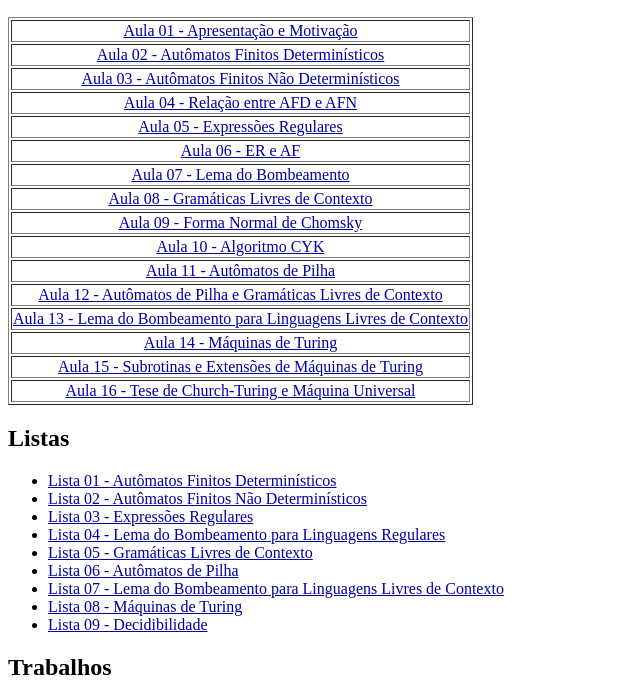
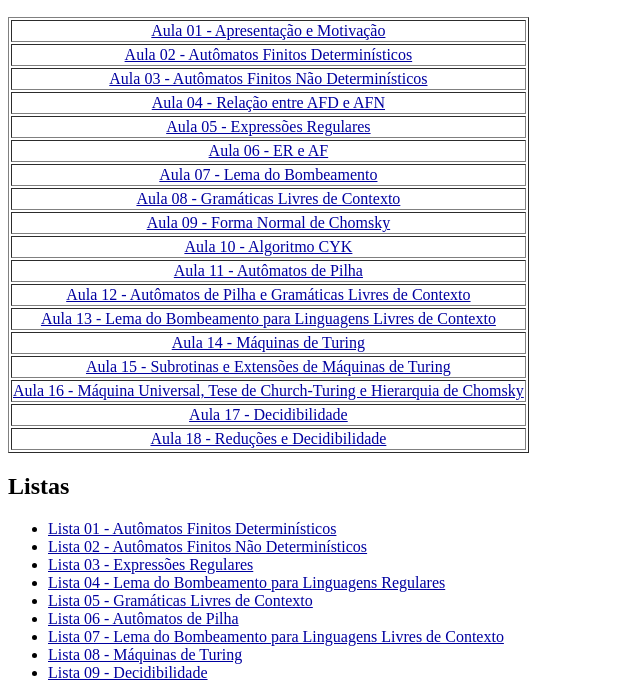
Before and after one commit to thiagoalvesifce/thiagoalvesifce.github.io, a plain HTML site: page disciplinas/2016-2/tcomp/tcomp.html in a window 1280 px wide. Shown: the part 96-794 px from the top of the page, without its empty margins (0-640 px from the left). Drawn offline with Linux system fonts and the light colour scheme.

Commit message:
aulas res lcomp e decidibilidade tcomp

```diff
--- a/disciplinas/2016-2/tcomp/tcomp.html
+++ b/disciplinas/2016-2/tcomp/tcomp.html
@@ -20,7 +20,9 @@
 <tr><td align="center"><a href="https://thiagoalvesifce.github.io/disciplinas/2016-2/tcomp/aulas/Aula 13 - Lema do Bombeamento para Linguagens Livres de Contexto.pdf" target="_blank">Aula 13 - Lema do Bombeamento para Linguagens Livres de Contexto</a></td></tr>
 <tr><td align="center"><a href="https://thiagoalvesifce.github.io/disciplinas/2016-2/tcomp/aulas/Aula 14 - Máquinas de Turing.pdf" target="_blank">Aula 14 - Máquinas de Turing</a></td></tr>
 <tr><td align="center"><a href="https://thiagoalvesifce.github.io/disciplinas/2016-2/tcomp/aulas/Aula 15 - Subrotinas e Extensões de Máquinas de Turing.pdf" target="_blank">Aula 15 - Subrotinas e Extensões de Máquinas de Turing</a></td></tr>
-<tr><td align="center"><a href="https://thiagoalvesifce.github.io/disciplinas/2016-2/tcomp/aulas/Aula 16 - Tese de Church-Turing e Máquina Universal.pdf" target="_blank">Aula 16 - Tese de Church-Turing e Máquina Universal</a></td></tr>
+<tr><td align="center"><a href="https://thiagoalvesifce.github.io/disciplinas/2016-2/tcomp/aulas/Aula 16 - Máquina Universal, Tese de Church-Turing e Hierarquia de Chomsky.pdf" target="_blank">Aula 16 - Máquina Universal, Tese de Church-Turing e Hierarquia de Chomsky</a></td></tr>
+<tr><td align="center"><a href="https://thiagoalvesifce.github.io/disciplinas/2016-2/tcomp/aulas/Aula 17 - Decidibilidade.pdf" target="_blank">Aula 17 - Decidibilidade</a></td></tr>
+<tr><td align="center"><a href="https://thiagoalvesifce.github.io/disciplinas/2016-2/tcomp/aulas/Aula 18 - Reduções e Decidibilidade.pdf" target="_blank">Aula 18 - Reduções e Decidibilidade</a></td></tr>
 </table>
 <h2>Listas</h2>
 <ul>
```
Also changed, not shown: disciplinas/2016-2/logicomp/logicomp.html (+1 -0 lines), 5 other files.
